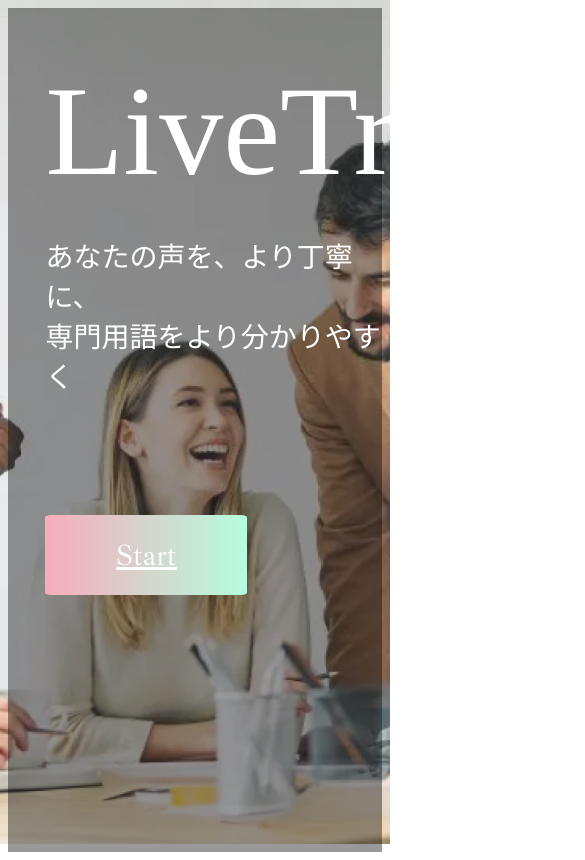
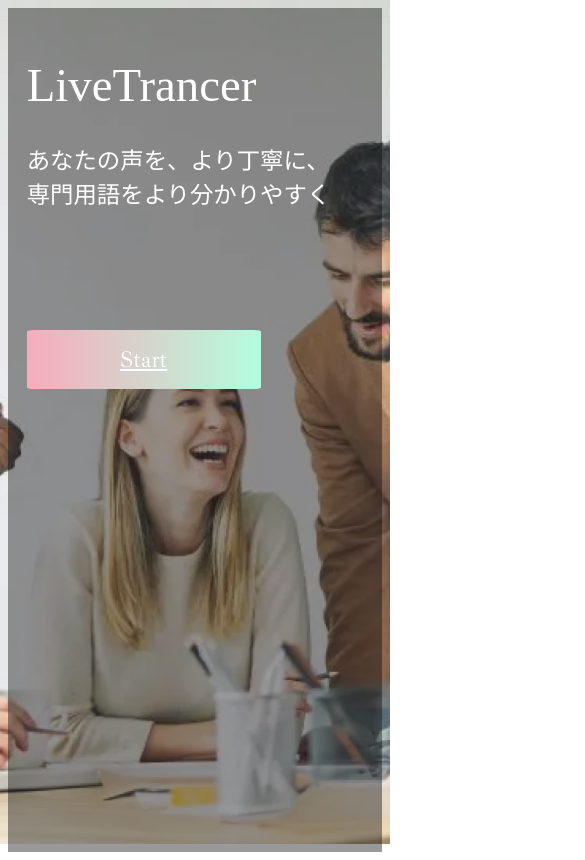
Before and after one commit to YoungmanCH/LiveTrancer, a Next.js app in the folder live-trancer/: page /home in a window 390 px wide. Shown: the top 860 px of the page, 585 px wide, since content can reach past the window. Built offline with nearby package versions, Linux system fonts and the light colour scheme.

Commit message:
Modified: frontend/responsive design

```diff
--- a/live-trancer/src/pages/dashboard/dashboard.module.css
+++ b/live-trancer/src/pages/dashboard/dashboard.module.css
@@ -1,10 +1,3 @@
-@font-face {
-  font-family: 'Noto Serif JP';
-  src: url('/fonts/NotoSerifJP-Regular.ttf') format('truetype');
-  font-weight: normal;
-  font-style: normal;
-}
-
 .container {
   display: flex;
   flex-direction: column;
@@ -12,36 +5,41 @@
   justify-content: center;
   height: 100vh;
   background-color: #f0f0f0;
+  padding: 20px; /* モバイル端末向けの余白 */
 }
 
 .title {
-  font-size: 2.5rem;
+  font-size: 2rem; /* モバイル端末用に少し小さめに設定 */
   font-weight: bold;
   font-family: 'Noto Serif JP';
   margin-bottom: 2rem;
   text-transform: uppercase;
+  text-align: center;
 }
 
 .buttonContainer {
   display: flex;
+  flex-direction: column;
+  align-items: center;
   justify-content: space-evenly;
   width: 100%;
   max-width: 1200px;
 }
 
 .generalContainer, .professionalContainer {
-  width: 30%;
+  width: 100%; /* モバイル端末では全幅 */
   background-color: #fff;
   border-radius: 10px;
   box-shadow: 0 4px 6px rgba(0, 0, 0, 0.1);
   padding: 20px;
+  margin-bottom: 20px; /* モバイルではスペースを追加 */
   display: flex;
   flex-direction: column;
   align-items: center;
   justify-content: space-between;
 }
 
-.generalButton {
+.generalButton, .professionalButton {
   width: 100%;
   padding: 10px;
   font-size: 1.2rem;
@@ -53,19 +51,7 @@
   margin-top: auto;
 }
 
-.professionalButton {
-  width: 100%;
-  padding: 10px;
-  font-size: 1.2rem;
-  background-color: #3dd7d0;
-  color: white;
-  border: none;
-  border-radius: 5px;
-  cursor: pointer;
-  margin-top: auto;
-}
-
-.generalButton:hover{
+.generalButton:hover {
   background-color: #f7acbb;
 }
 .professionalButton:hover {
@@ -73,7 +59,7 @@
 }
 
 .generalContainer p, .professionalContainer p {
-  font-size: 1.5rem;
+  font-size: 1.2rem; /* モバイルではフォントサイズを少し小さく */
   font-weight: bold;
   margin-bottom: 1rem;
 }
@@ -87,3 +73,34 @@
   font-family: 'Noto Serif JP';
   text-align: center;
 }
+
+/* タブレット用のレスポンシブ */
+@media (min-width: 768px) {
+  .buttonContainer {
+    flex-direction: row;
+  }
+
+  .generalContainer, .professionalContainer {
+    width: 45%; /* タブレットでは50%幅に設定 */
+    margin-bottom: 0;
+  }
+
+  .generalContainer p, .professionalContainer p {
+    font-size: 1.4rem; /* タブレット用のフォントサイズ */
+  }
+}
+
+/* デスクトップ用のレスポンシブ */
+@media (min-width: 1024px) {
+  .title {
+    font-size: 2.5rem; /* デスクトップ用の大きなタイトル */
+  }
+
+  .generalContainer, .professionalContainer {
+    width: 30%; /* デスクトップでは30%幅 */
+  }
+
+  .generalContainer p, .professionalContainer p {
+    font-size: 1.5rem; /* デスクトップ用のフォントサイズ */
+  }
+}
--- a/live-trancer/src/pages/dashboard/index.tsx
+++ b/live-trancer/src/pages/dashboard/index.tsx
@@ -13,7 +13,7 @@
     setIsMildTranslation: (value: boolean) => void;
 }
 
-export default function dashboard({
+export default function Dashboard({
     isChoosen,
     setIsChoosen,
     isMildTranslation,
--- a/live-trancer/src/pages/home/home.module.css
+++ b/live-trancer/src/pages/home/home.module.css
@@ -1,21 +1,18 @@
 @font-face {
     font-family: 'Ibara Real Nova';
-    src: url('/fonts/IbarraRealNova-Regular.ttf') format('truetype'); /* フォントの形式に合わせて指定 */
-    font-weight: normal; /* 通常の太さ */
-    font-style: normal;   /* 通常のスタイル */
+    src: url('/fonts/IbarraRealNova-Regular.ttf') format('truetype');
+    font-weight: normal;
+    font-style: normal;
 }
 
 .container {
   display: flex;
-  /* align-items: center; */
-  /* justify-content: center; */
   flex-direction: column;
   height: 100vh;
   max-width: 100%;
   margin: 0;
   background-color: #fff;
-  /* overflow-y: auto; */
-  position:relative;
+  position: relative;
   z-index: 1;
 }
 
@@ -29,9 +26,8 @@
 }
 
 .title{
-    /* position:relative; */
     font-family:"Ibarra Real Nova", serif;
-    font-size: 128px;
+    font-size: 8vw; /* フォントサイズを画面幅に応じて調整 */
     color:white;
     margin: 40px 0;
     margin-top: 50px;
@@ -40,19 +36,17 @@
 }
 
 .description{
-    /* position:relative; */
-    font-size: 28px;
-    margin-left:10%;
+    font-size: 5vw; /* フォントサイズを画面幅に応じて調整 */
+    margin-left: 10%;
     margin-top: 0;
     margin-bottom: 0;
     color:white;
 }
 
 .startButton{
-    /* position:relative; */
     background: linear-gradient(to right, #f7acbb, #b4fdde);
-    width: 202px;
-    height: 80px;
+    width: 50vw; /* モバイル対応のため、相対値を使用 */
+    height: 12vw; /* 相対値でサイズを指定 */
     border-radius: 3%;
     border: none;
     margin-top: 120px;
@@ -62,11 +56,9 @@
 
 .startButton > .Start{
     font-family: 'Ibara Real Nova', serif;
-    font-size: 30px;
+    font-size: 5vw; /* フォントサイズを相対的に */
     color: white;
     text-align: center;
-    margin-top: 20px;
-    margin-bottom: 20px;
     cursor: pointer;
 }
 
@@ -129,3 +121,57 @@
     background-image: url('/images/Calling Children.webp');
     animation-delay: 20s;
 }
+
+/* モバイル用（小さい画面対応） */
+@media (max-width: 600px) {
+    .title {
+        font-size: 12vw; /* 小さい画面に合わせてフォントサイズを調整 */
+        margin-left: 5%; /* 余白を少し調整 */
+    }
+    .description {
+        font-size: 6vw; /* 説明文も小さく調整 */
+        margin-left: 5%;
+    }
+    .startButton {
+        width: 60vw; /* ボタン幅を調整 */
+        height: 15vw;
+        margin-left: 5%;
+    }
+    .startButton > .Start {
+        font-size: 6vw;
+    }
+}
+
+/* タブレット用（中くらいの画面対応） */
+@media (min-width: 600px) and (max-width: 1024px) {
+    .title {
+        font-size: 10vw;
+    }
+    .description {
+        font-size: 5vw;
+    }
+    .startButton {
+        width: 40vw;
+        height: 10vw;
+    }
+    .startButton > .Start {
+        font-size: 4vw;
+    }
+}
+
+/* デスクトップ用（大きい画面対応） */
+@media (min-width: 1024px) {
+    .title {
+        font-size: 5rem; /* デスクトップでのフォントサイズ */
+    }
+    .description {
+        font-size: 2rem;
+    }
+    .startButton {
+        width: 200px;
+        height: 80px;
+    }
+    .startButton > .Start {
+        font-size: 2rem;
+    }
+}
```
Also changed, not shown: 1 other file (tests, documents, lock files or other folders).
